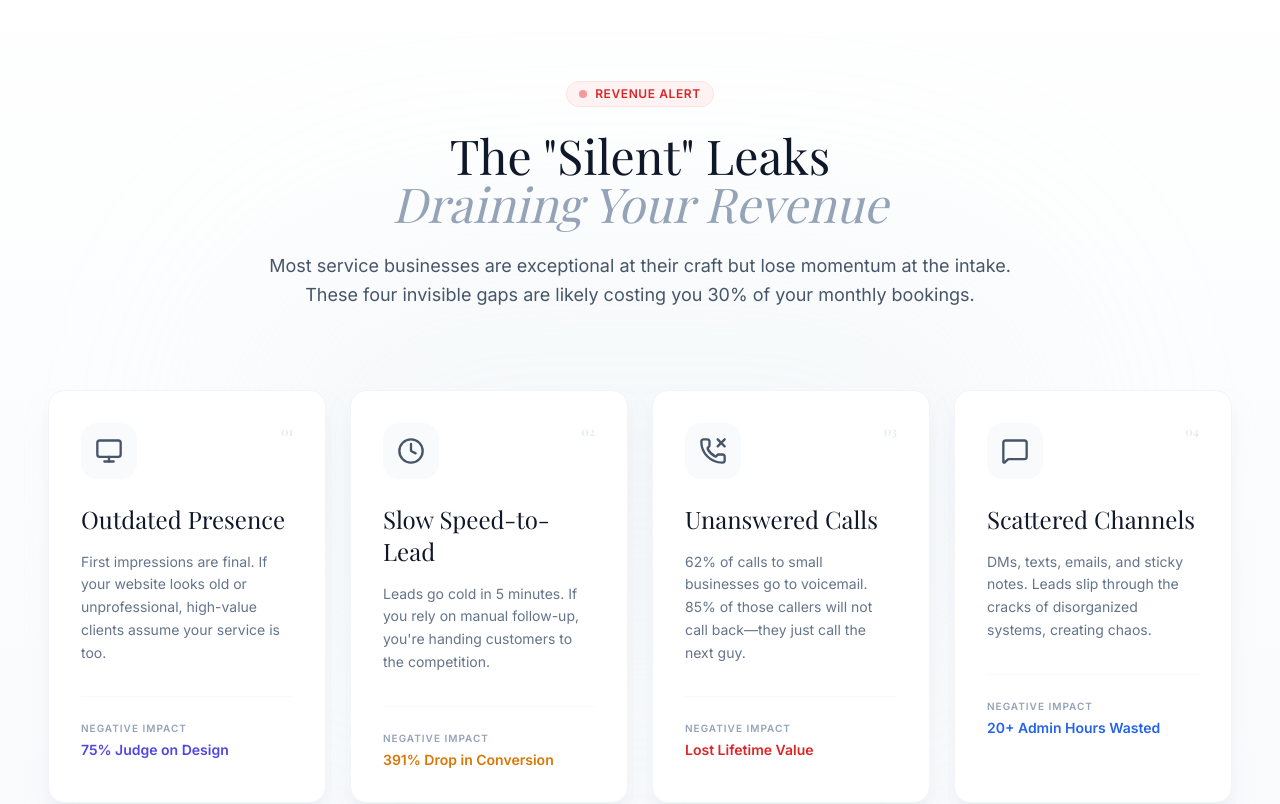
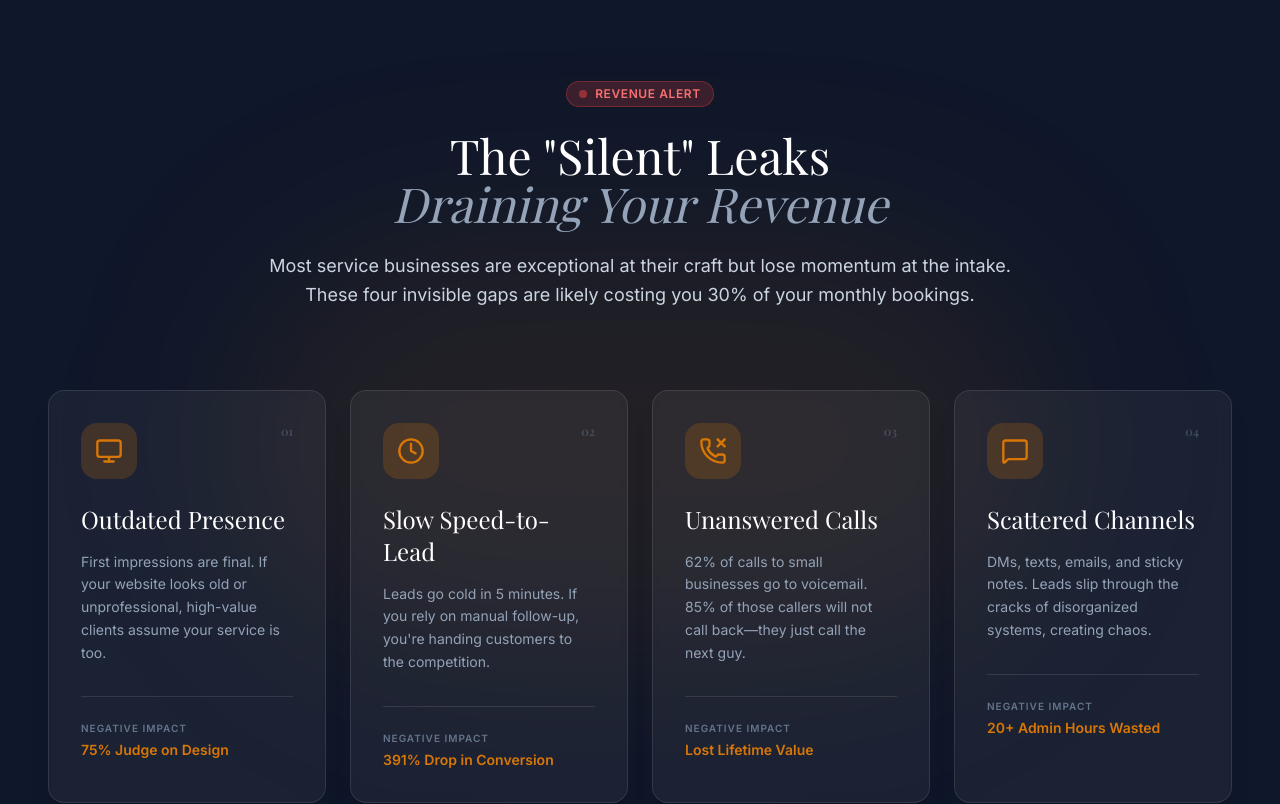
Before and after one commit to Intellafusion/IntellaFusion-GHL-Agency, a React (Vite) app: page / in a window 1280 px wide. Shown: the part 920-1724 px from the top of the page. Built offline with nearby package versions, Linux system fonts and the light colour scheme; a web font is replaced by a local one.

Commit message:
Adjusted some color schemes on components to look more official

```diff
--- a/App.tsx
+++ b/App.tsx
@@ -250,19 +250,19 @@ function App() {
       </div>
 
       {/* --- THE PROBLEM --- */}
-      <Section className="bg-gradient-to-b from-white to-slate-50 relative overflow-hidden">
+      <Section className="bg-brand-navy relative overflow-hidden">
         {/* Background decorative blob */}
-        <div className="absolute top-1/2 left-1/2 -translate-x-1/2 -translate-y-1/2 w-[800px] h-[400px] bg-slate-200/20 blur-[100px] rounded-full pointer-events-none" />
+        <div className="absolute top-1/2 left-1/2 -translate-x-1/2 -translate-y-1/2 w-[800px] h-[400px] bg-brand-gold/10 blur-[100px] rounded-full pointer-events-none" />
 
         <div className="text-center max-w-3xl mx-auto mb-20 relative z-10">
-           <div className="inline-flex items-center gap-2 px-3 py-1 rounded-full bg-red-50 border border-red-100 text-red-600 text-xs font-bold tracking-wider uppercase mb-6">
+           <div className="inline-flex items-center gap-2 px-3 py-1 rounded-full bg-red-500/20 border border-red-500/30 text-red-400 text-xs font-bold tracking-wider uppercase mb-6">
               <span className="w-2 h-2 rounded-full bg-red-500 animate-pulse" />
               Revenue Alert
            </div>
-          <h2 className="text-4xl lg:text-5xl font-serif text-slate-900 mb-6 leading-tight">
+          <h2 className="text-4xl lg:text-5xl font-serif text-white mb-6 leading-tight">
             The "Silent" Leaks <br/> <span className="text-slate-400 italic font-light">Draining Your Revenue</span>
           </h2>
-          <p className="text-lg text-slate-600 leading-relaxed">
+          <p className="text-lg text-slate-300 leading-relaxed">
             Most service businesses are exceptional at their craft but lose momentum at the intake.
             These four invisible gaps are likely costing you 30% of your monthly bookings.
           </p>
@@ -275,50 +275,50 @@ function App() {
               desc: "First impressions are final. If your website looks old or unprofessional, high-value clients assume your service is too.",
               icon: Monitor,
               stat: "75% Judge on Design",
-              color: "text-indigo-600"
+              color: "text-brand-gold"
             },
             {
               title: "Slow Speed-to-Lead",
               desc: "Leads go cold in 5 minutes. If you rely on manual follow-up, you're handing customers to the competition.",
               icon: Clock,
               stat: "391% Drop in Conversion",
-              color: "text-amber-600"
+              color: "text-brand-gold"
             },
             {
               title: "Unanswered Calls",
               desc: "62% of calls to small businesses go to voicemail. 85% of those callers will not call back—they just call the next guy.",
               icon: PhoneMissed,
               stat: "Lost Lifetime Value",
-              color: "text-red-600"
+              color: "text-brand-gold"
             },
             {
               title: "Scattered Channels",
               desc: "DMs, texts, emails, and sticky notes. Leads slip through the cracks of disorganized systems, creating chaos.",
               icon: MessageSquare,
               stat: "20+ Admin Hours Wasted",
-              color: "text-blue-600"
+              color: "text-brand-gold"
             }
           ].map((item, idx) => (
             <motion.div
               key={idx}
               whileHover={{ y: -8 }}
-              className="group bg-white p-8 rounded-2xl shadow-xl shadow-slate-200/50 border border-slate-100 relative overflow-hidden transition-all duration-300 hover:shadow-2xl hover:border-slate-200"
+              className="group bg-white/5 backdrop-blur-sm p-8 rounded-2xl shadow-xl border border-white/10 relative overflow-hidden transition-all duration-300 hover:shadow-2xl hover:border-brand-gold/30"
             >
               {/* Hover Top Border */}
               <div className="absolute top-0 left-0 w-full h-1 bg-gradient-to-r from-transparent via-brand-gold to-transparent opacity-0 group-hover:opacity-100 transition-opacity duration-500"></div>
 
               <div className="flex items-start justify-between mb-6">
-                <div className="w-14 h-14 bg-slate-50 rounded-2xl flex items-center justify-center group-hover:bg-brand-navy group-hover:text-brand-gold transition-all duration-300">
-                  <item.icon className="w-7 h-7 text-slate-600 group-hover:text-brand-gold transition-colors" />
+                <div className="w-14 h-14 bg-brand-gold/20 rounded-2xl flex items-center justify-center group-hover:bg-brand-gold group-hover:text-white transition-all duration-300">
+                  <item.icon className="w-7 h-7 text-brand-gold group-hover:text-white transition-colors" />
                 </div>
-                <div className="text-xs font-bold text-slate-300 font-serif opacity-50">0{idx + 1}</div>
+                <div className="text-xs font-bold text-slate-500 font-serif opacity-50">0{idx + 1}</div>
               </div>
 
-              <h3 className="text-2xl font-serif text-slate-900 mb-4">{item.title}</h3>
-              <p className="text-slate-500 leading-relaxed text-sm mb-8">{item.desc}</p>
+              <h3 className="text-2xl font-serif text-white mb-4">{item.title}</h3>
+              <p className="text-slate-400 leading-relaxed text-sm mb-8">{item.desc}</p>
 
-              <div className="pt-6 border-t border-slate-50 flex flex-col gap-1">
-                <span className="text-[10px] uppercase tracking-widest text-slate-400 font-semibold">Negative Impact</span>
+              <div className="pt-6 border-t border-white/10 flex flex-col gap-1">
+                <span className="text-[10px] uppercase tracking-widest text-slate-500 font-semibold">Negative Impact</span>
                 <span className={`text-sm font-bold ${item.color}`}>{item.stat}</span>
               </div>
             </motion.div>
@@ -466,17 +466,17 @@ function App() {
       </Section>
 
       {/* --- TESTIMONIALS --- */}
-      <Section className="bg-gradient-to-b from-slate-50 to-white relative overflow-hidden">
+      <Section className="bg-brand-navy relative overflow-hidden">
         {/* Background decoration */}
-        <div className="absolute top-1/2 left-1/2 -translate-x-1/2 -translate-y-1/2 w-[600px] h-[400px] bg-brand-gold/5 blur-[100px] rounded-full pointer-events-none" />
+        <div className="absolute top-1/2 left-1/2 -translate-x-1/2 -translate-y-1/2 w-[600px] h-[400px] bg-brand-gold/10 blur-[100px] rounded-full pointer-events-none" />
 
         <div className="max-w-6xl mx-auto relative z-10">
           <div className="text-center mb-16">
             <span className="text-brand-gold font-semibold tracking-wider text-sm uppercase">Client Success Stories</span>
-            <h2 className="text-3xl lg:text-4xl font-serif font-medium text-slate-900 mt-2 mb-4">
+            <h2 className="text-3xl lg:text-4xl font-serif font-medium text-white mt-2 mb-4">
               Trusted by Industry Leaders
             </h2>
-            <p className="text-slate-600 max-w-2xl mx-auto">
+            <p className="text-slate-300 max-w-2xl mx-auto">
               Real businesses. Real results. See what our partners have to say about their transformation.
             </p>
           </div>
@@ -523,7 +523,7 @@ function App() {
 
           {/* Trust badges or CTA */}
           <div className="text-center mt-12">
-            <p className="text-sm text-slate-500 mb-4">Join 50+ premium service businesses growing with IntellaFusion</p>
+            <p className="text-sm text-slate-400 mb-4">Join 50+ premium service businesses growing with IntellaFusion</p>
             <div className="flex justify-center items-center gap-8 flex-wrap">
               {[...Array(5)].map((_, i) => (
                 <div key={i} className="text-brand-gold flex items-center">
@@ -532,24 +532,30 @@ function App() {
                   </svg>
                 </div>
               ))}
-              <span className="text-xs font-semibold text-slate-600 uppercase tracking-wider">5.0 Average Rating</span>
+              <span className="text-xs font-semibold text-slate-400 uppercase tracking-wider">5.0 Average Rating</span>
             </div>
           </div>
         </div>
       </Section>
 
       {/* --- FAQ --- */}
-      <Section>
-        <div className="max-w-3xl mx-auto">
-          <h2 className="text-3xl font-serif text-center mb-12">Frequently Asked Questions</h2>
+      <Section className="bg-gradient-to-b from-white to-slate-50">
+        <div className="max-w-4xl mx-auto">
+          <div className="text-center mb-12">
+            <span className="text-brand-gold font-semibold tracking-wider text-sm uppercase">Got Questions?</span>
+            <h2 className="text-3xl lg:text-4xl font-serif text-slate-900 mt-2 mb-4">Frequently Asked Questions</h2>
+            <p className="text-lg text-slate-600 max-w-2xl mx-auto">
+              Quick answers to common questions about our conversion engines, implementation process, and how we help businesses scale.
+            </p>
+          </div>
           <div className="space-y-4">
             {FAQS.map((faq, idx) => (
-              <details key={idx} className="group bg-white border border-slate-200 rounded-lg overflow-hidden">
-                <summary className="flex items-center justify-between p-6 cursor-pointer bg-slate-50 group-open:bg-white transition-colors">
-                  <h4 className="font-semibold text-slate-800">{faq.q}</h4>
-                  <ChevronDown className="w-5 h-5 text-slate-400 group-open:rotate-180 transition-transform" />
+              <details key={idx} className="group bg-white border-2 border-slate-200 rounded-xl overflow-hidden shadow-sm hover:shadow-md transition-all duration-300">
+                <summary className="flex items-center justify-between p-6 cursor-pointer bg-white group-open:bg-slate-50 transition-colors">
+                  <h4 className="font-bold text-slate-900 text-base pr-4">{faq.q}</h4>
+                  <ChevronDown className="w-5 h-5 text-brand-gold group-open:rotate-180 transition-transform flex-shrink-0" />
                 </summary>
-                <div className="px-6 pb-6 text-slate-600 leading-relaxed text-sm">
+                <div className="px-6 pb-6 text-slate-600 leading-relaxed border-t border-slate-100 pt-4">
                   {faq.a}
                 </div>
               </details>
```
Also changed, not shown: pages/Pricing.tsx (+42 -27 lines).
